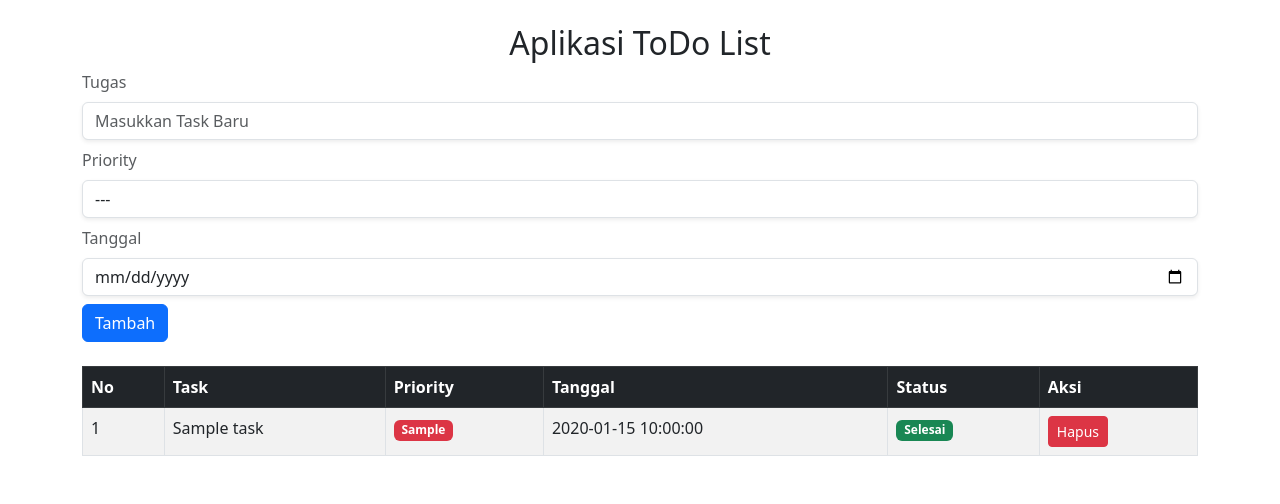
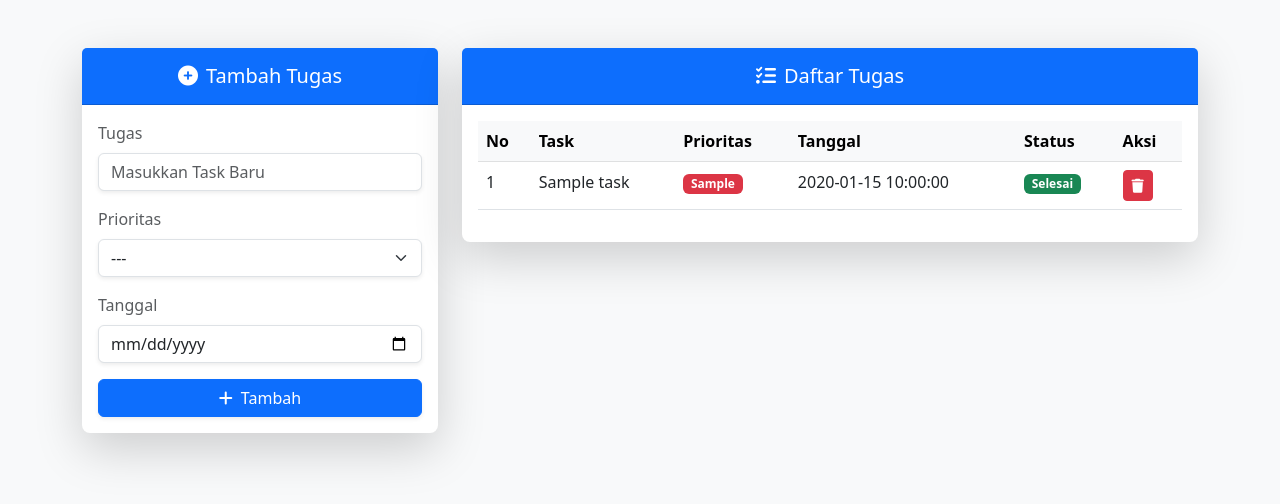
Before and after one commit to ItsShiroNeko/ukk_todo, a PHP site: page / in a window 1280 px wide. Shown: the top 504 px of the page. Run offline with PHP 8.4, Linux system fonts and the light colour scheme; tables that the repository leaves empty or names only in its code hold one stand-in row (values such as "Sample post").

Commit message:
update style

```diff
--- a/index.php
+++ b/index.php
@@ -1,7 +1,5 @@
 <?php
 include 'koneksi.php';
-
-// Fetch tasks
 $result = $conn->query("SELECT * FROM tasks");
 ?>
 
@@ -12,35 +10,54 @@ $result = $conn->query("SELECT * FROM tasks");
     <meta name="viewport" content="width=device-width, initial-scale=1.0">
     <title>Aplikasi ToDo List</title>
     <link rel="stylesheet" href="https://cdn.jsdelivr.net/npm/bootstrap@5.3.0/dist/css/bootstrap.min.css">
+    <link href="https://cdnjs.cloudflare.com/ajax/libs/font-awesome/6.0.0/css/all.min.css" rel="stylesheet">
 </head>
-<body class="container mt-4">
-    <h2 class="text-center">Aplikasi ToDo List</h2>
-    <form method="post" class="mb-4" action="aksi_todo.php">
-        <div class="mb-2">
-            <label for="task" class="form-label text-muted"> Tugas</label>
+<body class="bg-light">
+    <div class="container py-5">
+        <div class="row">
+            <div class="col-lg-4 mb-4">
+                <div class="card shadow-lg border-0 rounded-3">
+                    <div class="card-header bg-primary text-white text-center py-3">
+                        <h5 class="card-title mb-0"><i class="fas fa-plus-circle me-2"></i>Tambah Tugas</h5>
+                    </div>
+                    <div class="card-body">
+                        <form method="post" action="aksi_todo.php">
+                            <div class="mb-3">
+                                <label class="form-label text-muted">Tugas</label>
                                 <input type="text" name="task" class="form-control shadow-sm" placeholder="Masukkan Task Baru" required>
                             </div>
-        <div class="mb-2">
-            <label for="priority" class="form-label text-muted">Priority</label>
-            <select name="priority" id="priority" class="form-control shadow-sm" required>
+                            <div class="mb-3">
+                                <label class="form-label text-muted">Prioritas</label>
+                                <select name="priority" class="form-select shadow-sm" required>
                                     <option value="">---</option>
-                <option value="low">low</option>
+                                    <option value="low">Low</option>
                                     <option value="Medium">Medium</option>
                                     <option value="High">High</option>
                                 </select>
                             </div>
-        <div class="mb-2">
-            <label for="date" class="form-label text-muted">Tanggal</label>
+                            <div class="mb-3">
+                                <label class="form-label text-muted">Tanggal</label>
                                 <input type="date" name="date" class="form-control shadow-sm" required>
                             </div>
-        <button type="submit" class="btn btn-primary">Tambah</button>
+                            <button type="submit" class="btn btn-primary w-100 shadow-sm"><i class="fas fa-plus me-2"></i>Tambah</button>
                         </form>
-    <table class="table table-bordered table-striped">
-        <thead class="table-dark">
+                    </div>
+                </div>
+            </div>
+
+            <div class="col-lg-8">
+                <div class="card shadow-lg border-0 rounded-3">
+                    <div class="card-header bg-primary text-white text-center py-3">
+                        <h5 class="card-title mb-0"><i class="fas fa-tasks me-2"></i>Daftar Tugas</h5>
+                    </div>
+                    <div class="card-body">
+                        <div class="table-responsive" style="max-height: 400px; overflow-y: auto;">
+                            <table class="table table-hover">
+                                <thead class="table-light">
                                     <tr>
                                         <th>No</th>
                                         <th>Task</th>
-                <th>Priority</th>
+                                        <th>Prioritas</th>
                                         <th>Tanggal</th>
                                         <th>Status</th>
                                         <th>Aksi</th>
@@ -61,19 +78,24 @@ $result = $conn->query("SELECT * FROM tasks");
                                             <td>
                                                 <?php if ($row['status'] == 'Belum Selesai'): ?>
                                                     <form method="post" class="d-inline" action="aksi_todo.php">
-                                <button type="submit" name="done" value="<?= $row['id']; ?>" class="btn btn-success btn-sm">Selesai</button>
+                                                        <button type="submit" name="done" value="<?= $row['id']; ?>" class="btn btn-success btn-sm"><i class="fas fa-check"></i></button>
                                                     </form>
                                                 <?php endif; ?>
                                                 <form method="post" class="d-inline" action="aksi_todo.php">
-                            <button type="submit" name="delete" value="<?= $row['id']; ?>" class="btn btn-danger btn-sm" onclick=" return confirm('Apakah anda yakin menghapus data ini?')">Hapus</button>
+                                                    <button type="submit" name="delete" value="<?= $row['id']; ?>" class="btn btn-danger btn-sm" onclick=" return confirm('Apakah anda yakin menghapus data ini?')"><i class="fas fa-trash"></i></button>
                                                 </form>
                                             </td>
                                         </tr>
                                     <?php endwhile; ?>
                                 </tbody>
                             </table>
+                        </div>
+                    </div>
+                </div>
+            </div>
+        </div>
+    </div>
+
     <script src="https://cdn.jsdelivr.net/npm/bootstrap@5.3.0/dist/js/bootstrap.bundle.min.js"></script>
 </body>
 </html>
-
-<?php $conn->close(); ?>
```
Lines whose indentation alone changed are shown as unchanged.
